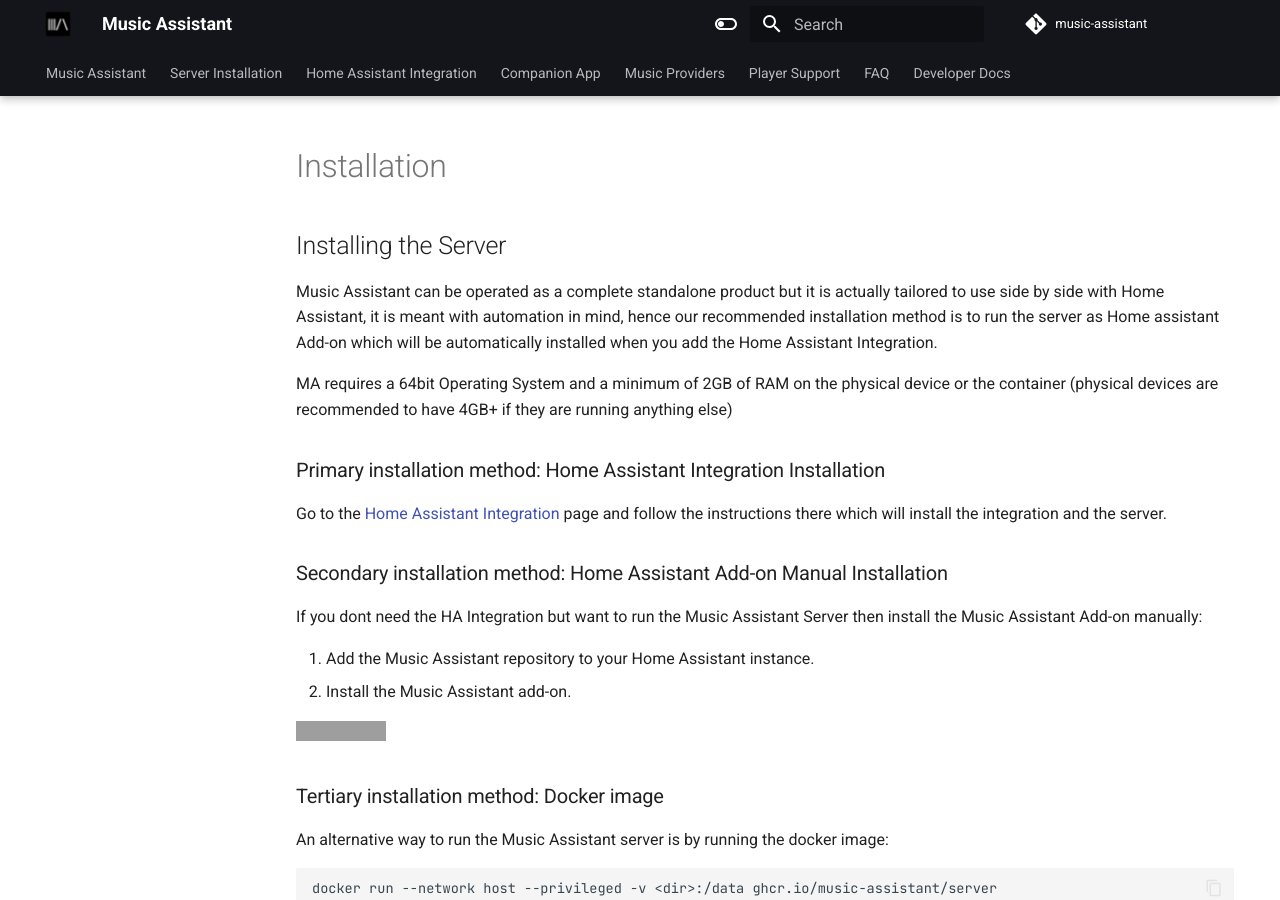
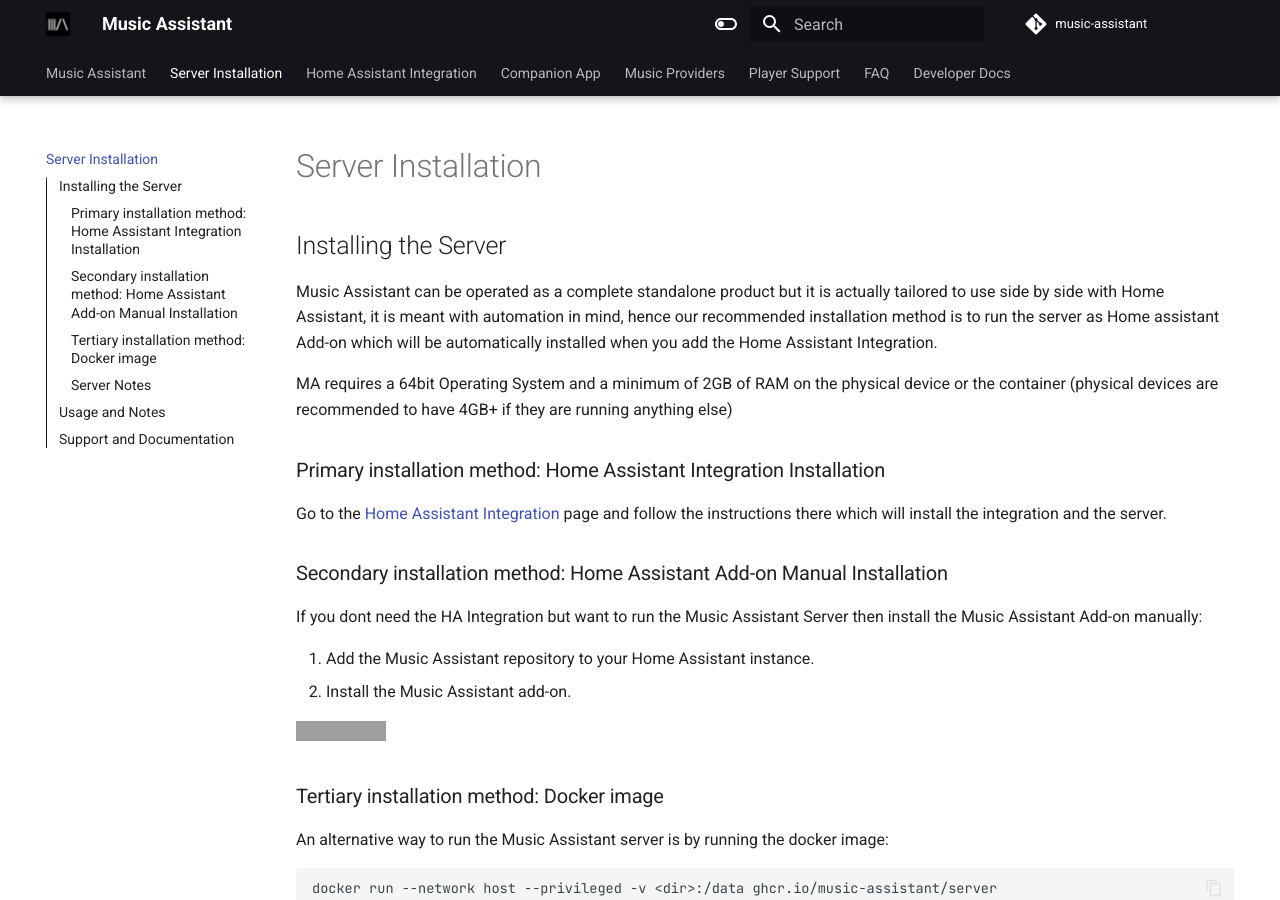
Before and after one commit to pwbriggs/music-assistant.github.io, an MkDocs documentation site: the page built from docs/Installation.md, in a window 1280 px wide and 900 px high. Built offline with MkDocs 1.6.1 and Material for MkDocs 9.7.7, drawn with Linux system fonts in a browser that asks for light colours; grey boxes are pictures that could not be loaded.

Commit message:
Fixed typo in file name

```diff
--- a/mkdocs.yml
+++ b/mkdocs.yml
@@ -6,7 +6,7 @@
 
 nav:
   - Music Assistant: index.md
-  - Server Installation: installation.md
+  - Server Installation: Installation.md
   - Home Assistant Integration: integration.md
   - Companion App: companion-app.md
   - Music Providers:
```
